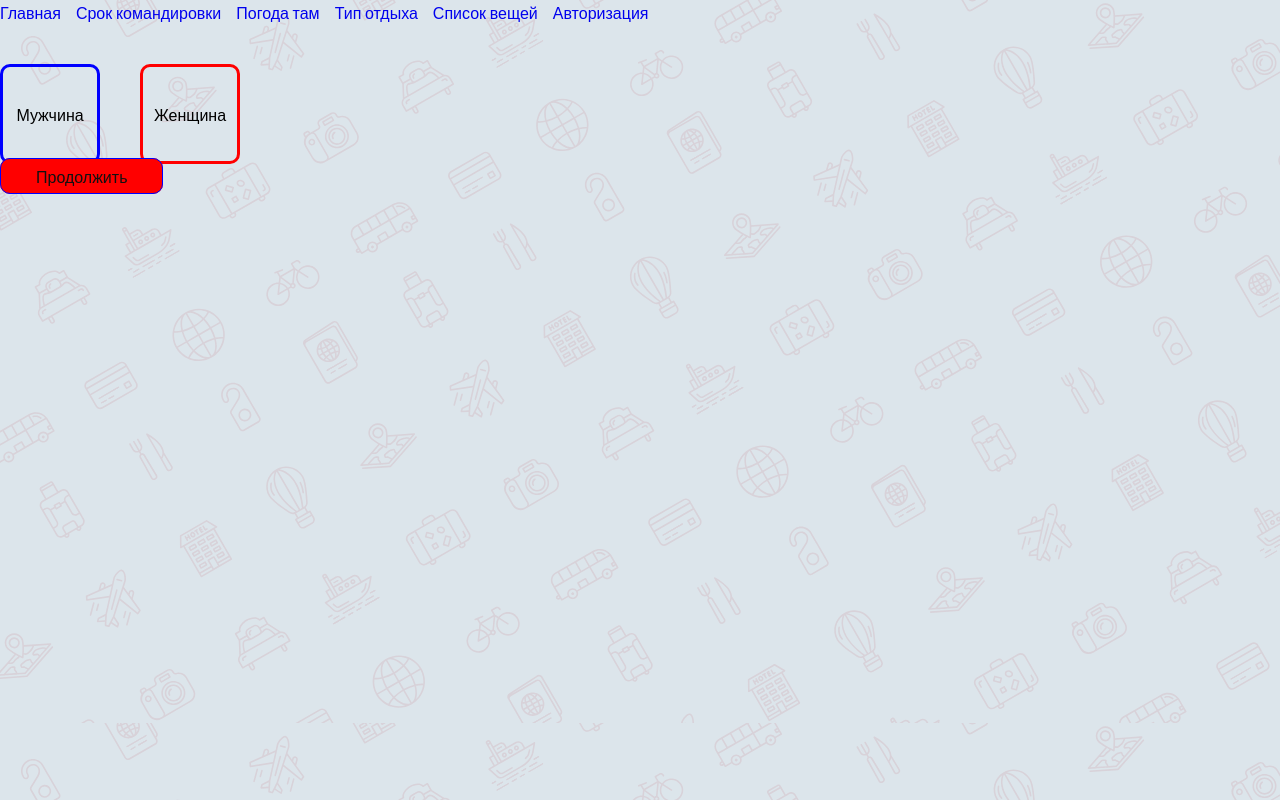
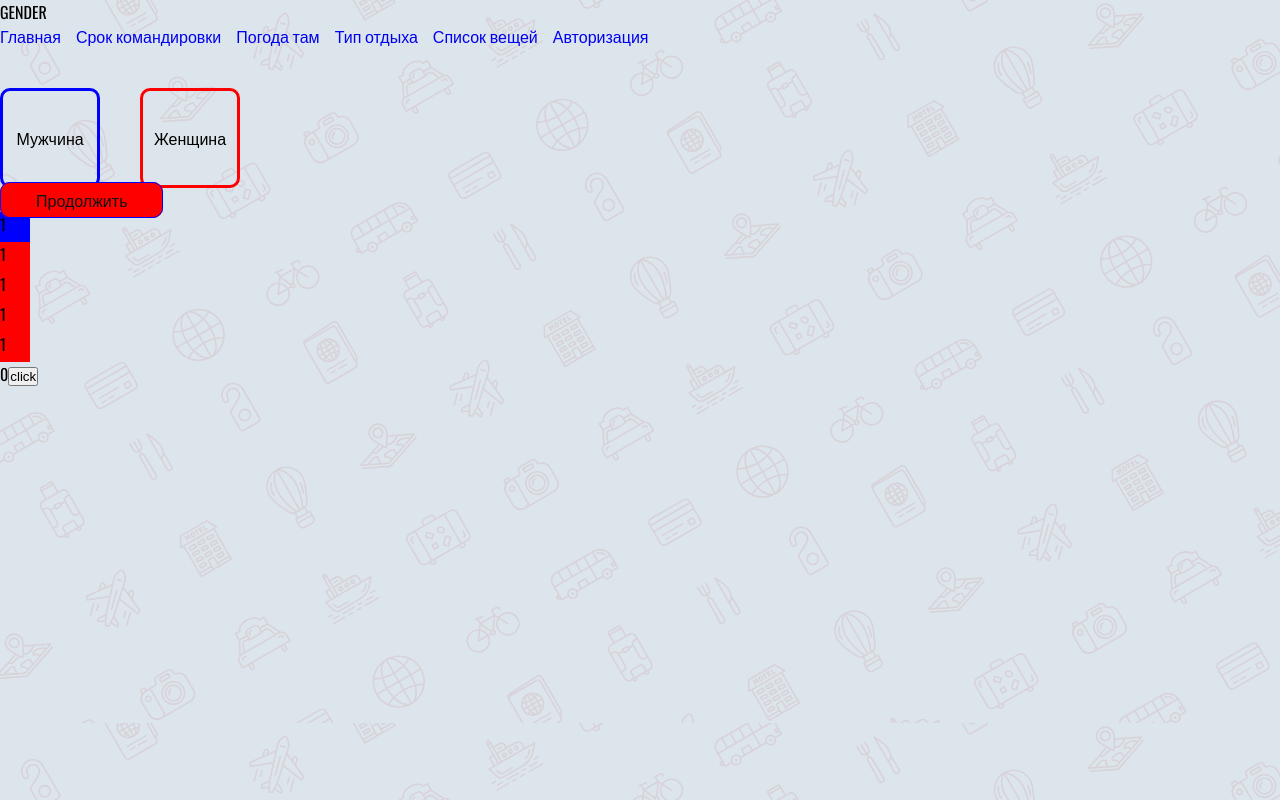
Before and after one commit to cossack-don/check-list-things, a React (Create React App) app: page / in a window 1280 px wide. Built offline with nearby package versions, Linux system fonts and the light colour scheme.

Commit message:
feat: added draft stepper

```diff
--- a/App.tsx
+++ b/App.tsx
@@ -6,13 +6,18 @@ import { Counter } from './src/store/features/counter/Counter';
 import Header from './Header';
 import Footer from './Footer';
 import Routers from './src/routers';
-import { Column, TypographyTitle, Spinner } from './src/UI';
+import { Column, TypographyTitle, Spinner, Stepper } from './src/UI';
 const TestStyledComponent = styled.div`
   background:red;
   color:var(--text)
 `;
-
+import { StepsApp } from './src/UI/Stepper';
+import { useActiveStep } from './src/hooks';
 export default function App() {
+  const [step, nextStep] = useActiveStep(StepsApp, 0) as any;
+  const titles = StepsApp.map((item, index) => {
+    return <div>{index === step && item.title}</div>;
+  });
   return (
     <div>
       {/* <TestStyledComponent>22</TestStyledComponent> */}
@@ -25,8 +30,10 @@ export default function App() {
         <TypographyTitle text="2" />
         checkbox
       </Column> */}
+      {titles}
       <Header />
       <Routers />
+      <Stepper />
       <Footer />
     </div>
   );
--- a/src/UI/Stepper.tsx
+++ b/src/UI/Stepper.tsx
@@ -1,5 +1,54 @@
 import * as React from 'react';
 
+export const StepsApp = [
+  {
+    title: 'GENDER',
+  },
+  {
+    title: 'PERIOD',
+  },
+  {
+    title: 'SEASON',
+  },
+  {
+    title: 'TYPE_TRIP',
+  },
+  {
+    title: 'LIST_THINGS',
+  },
+];
+import styled from 'styled-components';
+const StepStyled = styled.div<{ activeStep: boolean }>`
+ width:30px;
+ height:30px;
+
+ background:${(props) => (props.activeStep ? 'blue' : 'red')};
+
+`;
+import { useActiveStep } from '../hooks';
+
 export default function Stepper() {
-  return <div>stepper 1,2,3,4,5...</div>;
+  // let [step, setStep] = React.useState(0);
+
+  // const next = () => {
+  //   if (StepsApp.length - 1 === step) return;
+  //   setStep((step += 1));
+  // };
+  const [step, nextStep] = useActiveStep(StepsApp, 0) as any;
+  const steps = StepsApp.map((item, index) => {
+    return (
+      <div>
+        <StepStyled activeStep={index <= step}>1</StepStyled>
+      </div>
+    );
+  });
+
+  return (
+    <div>
+      {steps}
+      {step}
+      {/* active step --{titles} */}
+      <button onClick={nextStep}>click</button>
+    </div>
+  );
 }
--- a/src/UI/index.ts
+++ b/src/UI/index.ts
@@ -6,6 +6,8 @@ import Checkbox from '../../src/UI/Checkbox';
 import Button from '../../src/UI/Button';
 import CardRadioButton from '../../src/UI/CardRadioButton';
 import WrapperCardsRadioButtons from '../../src/UI/WrapperCardsRadioButtons';
+import Stepper from '../../src/UI/Stepper';
+
 export {
   Column,
   TypographyTitle,
@@ -13,6 +15,7 @@ export {
   Spinner,
   Checkbox,
   Button,
+  Stepper,
   CardRadioButton,
   WrapperCardsRadioButtons,
 };
--- a/src/hooks/index.ts
+++ b/src/hooks/index.ts
@@ -1,3 +1,4 @@
 import usePickActiveCardRadio from '../../src/hooks/usePickActiveCardRadio';
 
-export { usePickActiveCardRadio };
+import useActiveStep from '../../src/hooks/useActiveStep';
+export { usePickActiveCardRadio, useActiveStep };
--- /dev/null
+++ b/src/hooks/useActiveStep.ts
@@ -0,0 +1,13 @@
+import * as React from 'react';
+
+const useActiveStep = (steps: any, defaultValue: number) => {
+  let [step, setStep] = React.useState(defaultValue);
+
+  const nextStep = () => {
+    if (steps.length - 1 === step) return;
+    setStep((step += 1));
+  };
+  return [step, nextStep];
+};
+
+export default useActiveStep;
```
